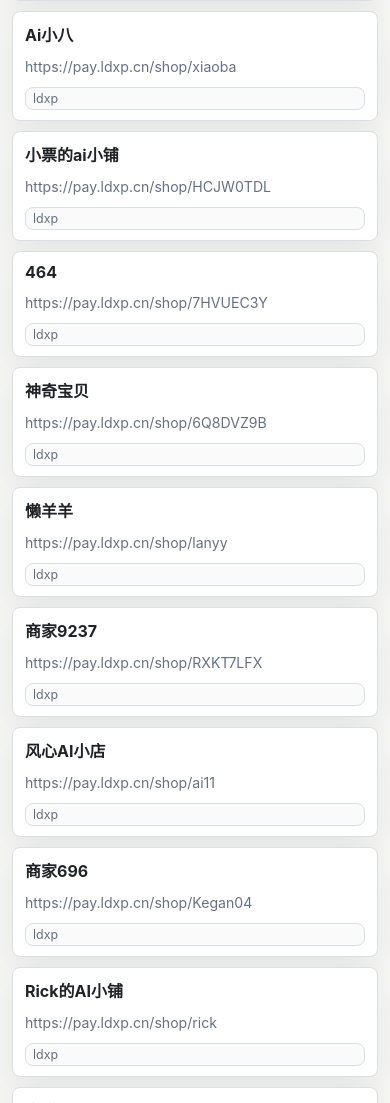
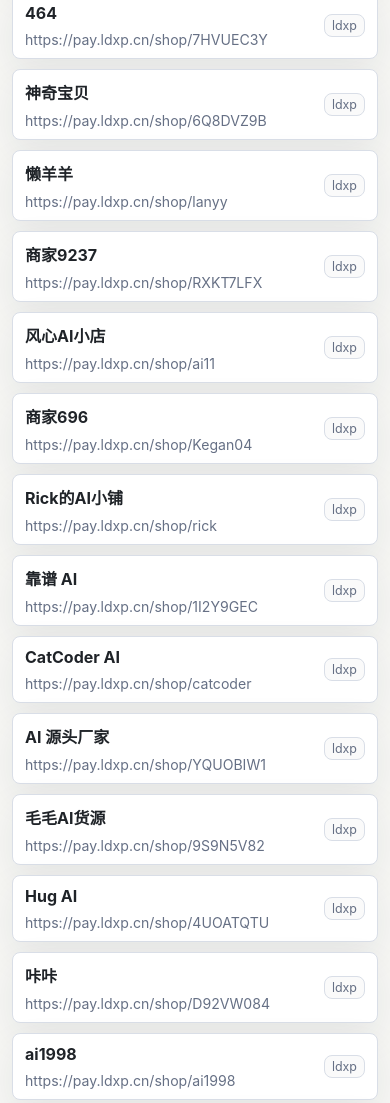
Before and after one commit to GHSaiMo/codex-price-compare, a website: page sources.html in a window 390 px wide. Shown: the part 568-1671 px from the top of the page. Drawn offline with Linux system fonts and the light colour scheme.

Commit message:
更新店铺源和移动端店铺列表

```diff
--- a/data/rules.json
+++ b/data/rules.json
@@ -55,7 +55,7 @@
   "subtypeTerms": {
     "api": ["codexapi", "api额度", "中转站", "刀额度", "额度/天", "额度 日卡"],
     "pro": ["pro", "5x", "20x", "200美金"],
-    "plus": ["plus", "可达鸭", "team"],
+    "plus": ["plus", "puls", "半成品", "土区", "可达鸭", "team"],
     "free": ["free", "fre", "free号", "普号"]
   }
 }
--- a/data/sources.json
+++ b/data/sources.json
@@ -105,6 +105,86 @@
       "token": "1I2Y9GEC"
     },
     {
+      "id": "ldxp-catcoder",
+      "name": "CatCoder AI",
+      "adapter": "ldxp",
+      "enabled": true,
+      "url": "https://pay.ldxp.cn/shop/catcoder",
+      "token": "catcoder"
+    },
+    {
+      "id": "ldxp-ai-yuantou",
+      "name": "AI 源头厂家",
+      "adapter": "ldxp",
+      "enabled": true,
+      "url": "https://pay.ldxp.cn/shop/YQUOBIW1",
+      "token": "YQUOBIW1"
+    },
+    {
+      "id": "ldxp-maomao-ai",
+      "name": "毛毛AI货源",
+      "adapter": "ldxp",
+      "enabled": true,
+      "url": "https://pay.ldxp.cn/shop/9S9N5V82",
+      "token": "9S9N5V82"
+    },
+    {
+      "id": "ldxp-hug-ai",
+      "name": "Hug AI",
+      "adapter": "ldxp",
+      "enabled": true,
+      "url": "https://pay.ldxp.cn/shop/4UOATQTU",
+      "token": "4UOATQTU"
+    },
+    {
+      "id": "ldxp-kaka",
+      "name": "咔咔",
+      "adapter": "ldxp",
+      "enabled": true,
+      "url": "https://pay.ldxp.cn/shop/D92VW084",
+      "token": "D92VW084"
+    },
+    {
+      "id": "ldxp-ai1998",
+      "name": "ai1998",
+      "adapter": "ldxp",
+      "enabled": true,
+      "url": "https://pay.ldxp.cn/shop/ai1998",
+      "token": "ai1998"
+    },
+    {
+      "id": "ldxp-yoloo",
+      "name": "yoloo的小店",
+      "adapter": "ldxp",
+      "enabled": true,
+      "url": "https://pay.ldxp.cn/shop/haozi719",
+      "token": "haozi719"
+    },
+    {
+      "id": "ldxp-yuanzhu-ai",
+      "name": "元筑AI",
+      "adapter": "ldxp",
+      "enabled": true,
+      "url": "https://pay.ldxp.cn/shop/laoyang",
+      "token": "laoyang"
+    },
+    {
+      "id": "ldxp-zhegetinghao",
+      "name": "这个挺好",
+      "adapter": "ldxp",
+      "enabled": true,
+      "url": "https://pay.ldxp.cn/shop/ULT21PVZ",
+      "token": "ULT21PVZ"
+    },
+    {
+      "id": "ldxp-xiaojiu",
+      "name": "小久",
+      "adapter": "ldxp",
+      "enabled": true,
+      "url": "https://pay.ldxp.cn/shop/VUOJQOHY",
+      "token": "VUOJQOHY"
+    },
+    {
       "id": "dujiao-gmail91",
       "name": "91的小店",
       "adapter": "dujiao",
@@ -134,6 +214,13 @@
       "apiBase": "https://api.kelaode.vip/"
     },
     {
+      "id": "dujiao-mufeng",
+      "name": "沐风小铺",
+      "adapter": "dujiao",
+      "enabled": true,
+      "url": "https://shop.mfttai.com/"
+    },
+    {
       "id": "acg-ai666",
       "name": "T佬的gmail批发渠道",
       "adapter": "acg",
--- a/sources.js
+++ b/sources.js
@@ -38,7 +38,7 @@ async function loadSourceLinks() {
     const data = await response.json();
     const sources = Array.isArray(data.sources) ? data.sources : [];
     clearElement(sourceLinks);
-    sourceLinksSummary.textContent = `共 ${sources.length} 个店铺链接。`;
+    sourceLinksSummary.textContent = `共 ${sources.length} 个店铺链接`;
 
     for (const source of sources) {
       sourceLinks.appendChild(createSourceLinkCard(source));
--- a/styles.css
+++ b/styles.css
@@ -801,6 +801,10 @@ input {
     width: 100%;
   }
 
+  .header-line-copy {
+    align-items: flex-end;
+  }
+
   .brand-kicker {
     transform: translateY(-4px);
   }
@@ -868,6 +872,11 @@ input {
 
   .header-actions {
     width: 100%;
+  }
+
+  .header-line-copy .header-actions {
+    width: auto;
+    padding-bottom: 5px;
   }
 
   .header-actions .toolbar-link {
@@ -956,7 +965,32 @@ input {
   }
 
   .source-link-card {
-    grid-template-columns: 1fr;
+    grid-template-columns: minmax(0, 1fr) auto;
+    grid-template-rows: auto auto;
+    gap: 8px 10px;
+    align-items: center;
+  }
+
+  .source-link-card strong {
+    grid-column: 1;
+    grid-row: 1;
+  }
+
+  .source-link-url {
+    grid-column: 1;
+    grid-row: 2;
+  }
+
+  .source-link-card .adapter-pill {
+    grid-column: 2;
+    grid-row: 1 / 3;
+    justify-self: end;
+    white-space: nowrap;
+  }
+
+  .header-line-copy h1,
+  .header-line-copy .summary {
+    white-space: nowrap;
   }
 
   .admin-grid {
```
Also changed, not shown: src/cleaning.mjs (+7 -1 lines), tests/site.test.mjs (+29 -1 lines).
